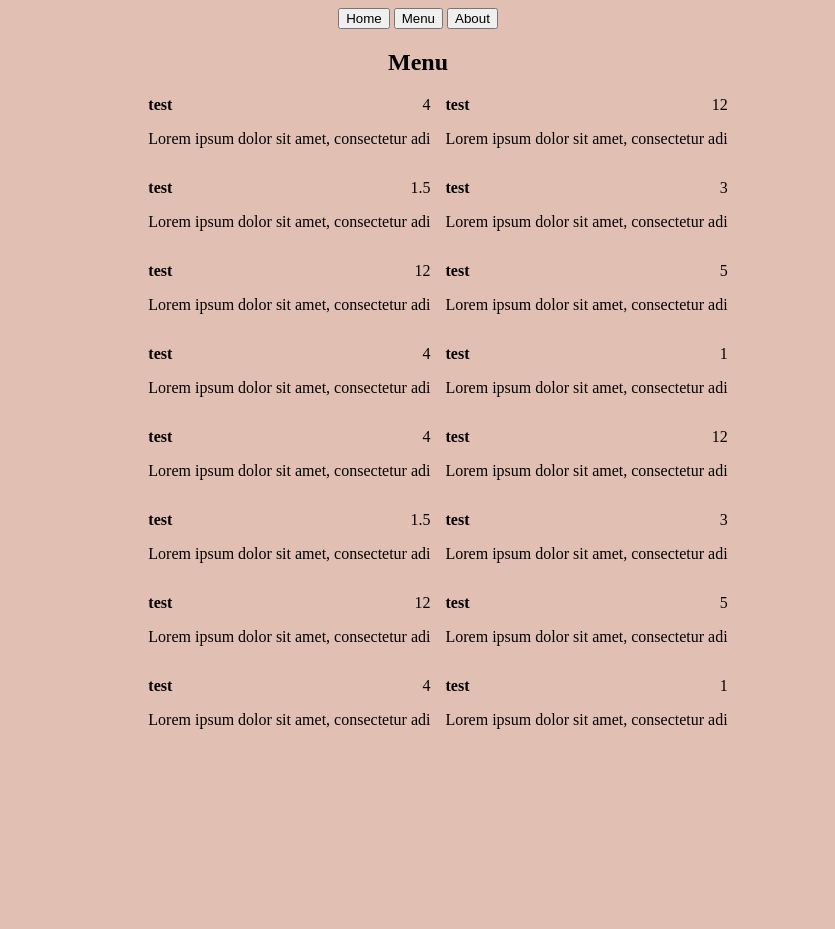
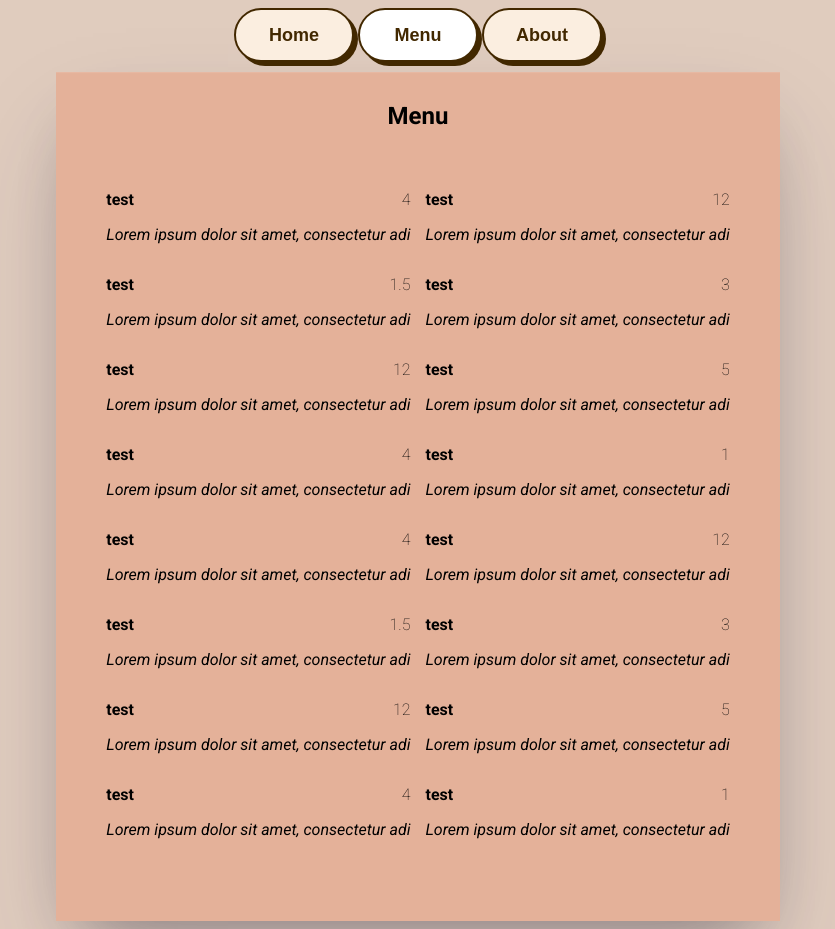
Before and after one commit to jstam94/odin-restaurant-page, a website built with webpack: page dist/index.html in a window 1280 px wide. Both pictures are taken after a click on the button "Menu". Shown: the whole page, without its empty margins (222-1057 px from the left). Before the commit the page ends 800 px from the top, so only its background shows below. Built offline with nearby package versions, Linux system fonts and the light colour scheme.

Commit message:
Add Style
Additional Style added. This includes visual indication of which
page is selected.

```diff
--- a/src/about.js
+++ b/src/about.js
@@ -1,7 +1,9 @@
 import Shop from './shop.jpg';
 
 export default function about(){
-    let container = document.createElement('div.menu');
+    let container = document.createElement('div');
+    let map = document.createElement('div')
+    map.innerHTML = `<div style="text-decoration:none; overflow:hidden;max-width:100%;width:500px;height:500px;"><div id="g-mapdisplay" style="height:100%; width:100%;max-width:100%;"><iframe style="height:100%;width:100%;border:0;" frameborder="0" src="https://www.google.com/maps/embed/v1/place?q=statue+of+liberty&key=AIzaSyBFw0Qbyq9zTFTd-tUY6dZWTgaQzuU17R8"></iframe></div><a class="google-map-html" href="https://kbj9qpmy.com/hrn" id="make-map-infor-mation">Hosting Right Now</a><style>#g-mapdisplay .text-marker{}.map-generator{max-width: 100%; max-height: 100%; background: none;</style></div>`
 
     const header = document.createElement('h2');
     header.textContent = `About`
@@ -23,6 +25,8 @@ export default function about(){
     paragraph.textContent = 'Lorem ipsum dolor sit amet, consectetur adipiscing elit, sed do eiusmod tempor incididunt ut labore et dolore magna aliqua. Ut enim ad minim veniam, quis nostrud exercitation ullamco laboris nisi ut aliquip ex ea commodo consequat. Duis aute irure dolor in reprehenderit in voluptate velit esse';
     container.appendChild(paragraph);
 
+    container.appendChild(map);
+
 
     return container;
 }
--- a/src/index.js
+++ b/src/index.js
@@ -1,25 +1,48 @@
+
 import home from './home.js'
 import menu from './menu.js'
 import about from './about.js'
 import './style.css'
 
-const content = document.querySelector('#content')
+
+let app = (function(){
+    const content = document.querySelector('#content');
+    const buttons = document.querySelectorAll('button');
+    const homeBtn = document.querySelector('#home')
+    const menuBtn = document.querySelector('#menu')
+    const aboutBtn = document.querySelector('#about')
+
+    function clearButtons(){
+        buttons.forEach(button => {
+            button.classList.remove('selected'
+            )
+        });
+    }
 
     content.appendChild(home());
 
 
 
-document.querySelector('button#home').addEventListener('click', () =>{
+
+    homeBtn.addEventListener('click', () =>{
         content.innerHTML = ``;
+        clearButtons();
+        homeBtn.className = 'selected'
         content.appendChild(home());
     })
 
-document.querySelector('button#menu').addEventListener('click', () =>{
+    menuBtn.addEventListener('click', () =>{
         content.innerHTML = ``;
+        clearButtons();
+        menuBtn.className = 'selected'
         content.appendChild(menu());
     })
 
-document.querySelector('button#about').addEventListener('click', () =>{
+    aboutBtn.addEventListener('click', () =>{
         content.innerHTML = ``;
+        clearButtons();
+        aboutBtn.className = 'selected'
         content.appendChild(about());
     })
+
+})()
--- a/src/style.css
+++ b/src/style.css
@@ -1,6 +1,7 @@
 nav{
     display: flex;
     justify-content: center;
+    margin-bottom: 10px;
 }
 
 h1{
@@ -25,7 +26,8 @@ li{
 
 
 body{
-    background: #E2BFB3;
+    background: #E0CCBE;
+    font-family: roboto;
 }
 
 h2{
@@ -53,11 +55,70 @@ h4{
 
 .menu{
     width: fit-content;
-    margin: auto
+    margin: auto;
+    background: #e9794d54;
+    padding: 10px;
+    box-shadow: rgba(255, 255, 255, 0.1) 0px 1px 1px 0px inset, rgba(50, 50, 93, 0.25) 0px 50px 100px -20px, rgba(0, 0, 0, 0.3) 0px 30px 60px -30px;
 }
 
 .menu ul{
     display: grid;
     grid-template-columns: 1fr 1fr;
     gap: 15px;
+    padding: 40px;
 }
+
+
+
+
+/* CSS */
+button {
+  background-color: #fbeee0;
+  border: 2px solid #422800;
+  border-radius: 30px;
+  box-shadow: #422800 4px 4px 0 0;
+  color: #422800;
+  cursor: pointer;
+  display: inline-block;
+  font-weight: 600;
+  font-size: 18px;
+  padding: 0 18px;
+  line-height: 50px;
+  text-align: center;
+  text-decoration: none;
+  user-select: none;
+  -webkit-user-select: none;
+  touch-action: manipulation;
+}
+
+button:hover {
+  background-color: #fff;
+}
+
+button:active {
+  box-shadow: #422800 2px 2px 0 0;
+  transform: translate(2px, 2px);
+}
+
+@media (min-width: 768px) {
+  button {
+    min-width: 120px;
+    padding: 0 25px;
+  }
+}
+
+.selected{
+    background-color: #fff;
+}
+
+a{
+    color: #9B4444;
+}
+
+li p{
+    font-style: italic;
+}
+
+span{
+    font-weight: 100;
+}
```
Also changed, not shown: dist/index.html, dist/main.js. Lines whose indentation alone changed are shown as unchanged.
